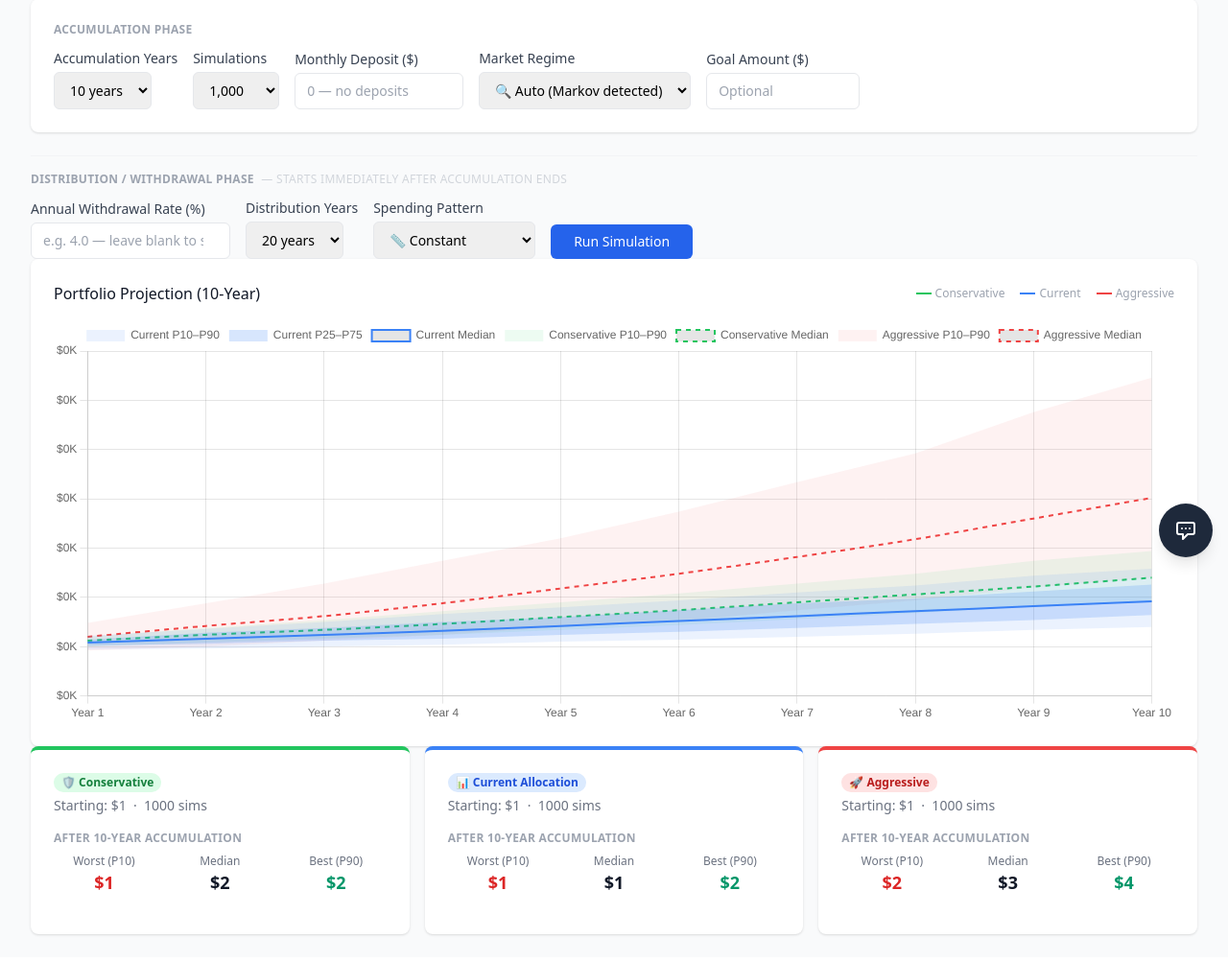
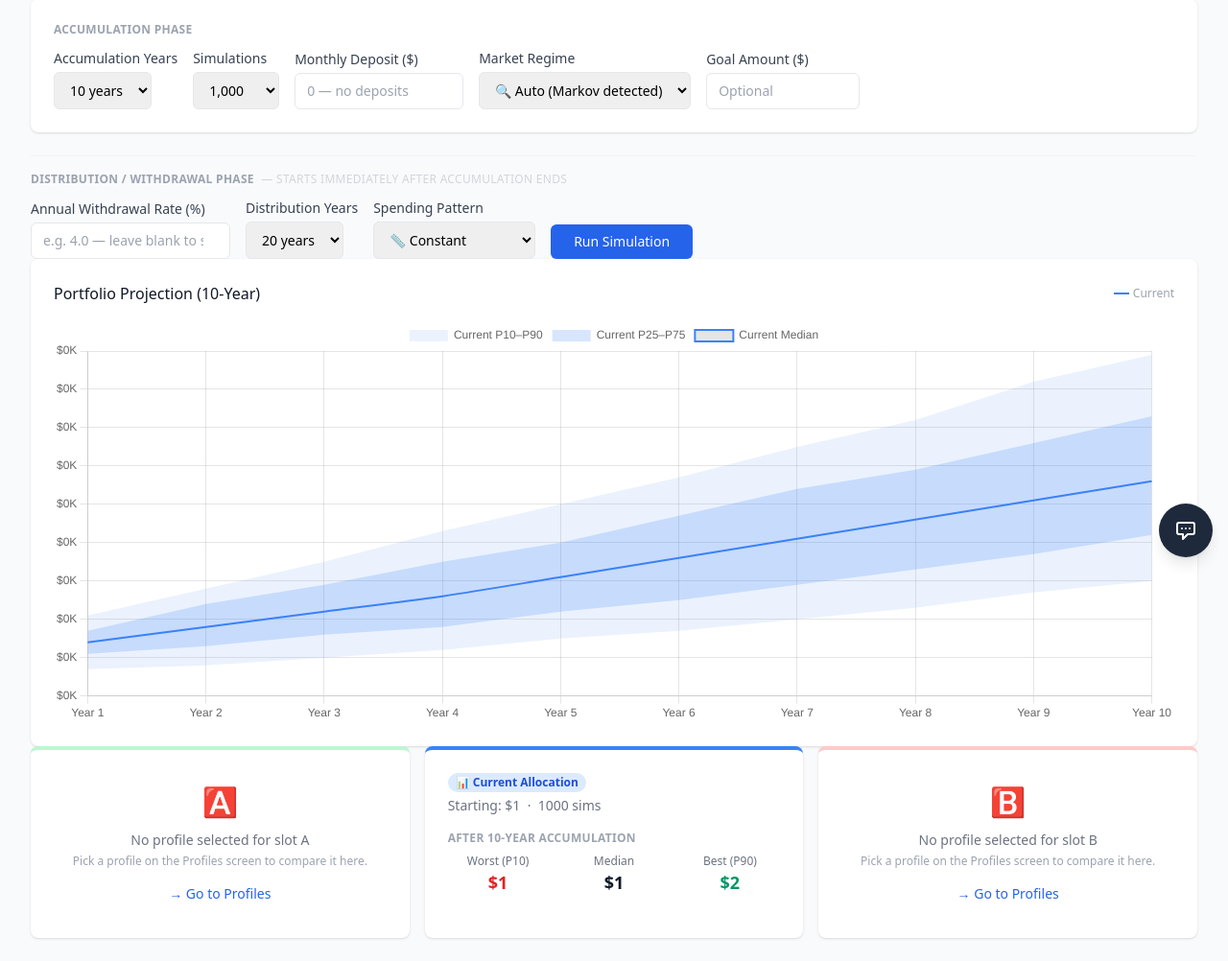
Before and after one commit to getmalone/Family-Office, a FastAPI app: page /analysis/monte-carlo in a window 1280 px wide. Shown: the part 203-1205 px from the top of the page at 96% size. Before the commit the page ends 1179 px from the top, so only its background shows below. Run offline with FastAPI, Linux system fonts and the light colour scheme; some libraries are stand-ins or nearby versions.

Commit message:
Add user-selectable A/B comparison profiles to Monte Carlo
Users can now pick any two profiles as "Slot A" and "Slot B" on the Profiles
screen; Monte Carlo shows [Profile A] | [Current] | [Profile B] side-by-side.

- InvestmentProfile model: add is_comparison_a / is_comparison_b columns
- db.py: idempotent ALTER TABLE migration for the two new columns
- schemas/analysis.py: expose new flags on InvestmentProfileSchema;
  rename MonteCarloComparison fields conservative/aggressive → comparison_a/b
- analysis_service.py: add get_comparison_profiles(), set_comparison_profile();
  run_monte_carlo() now simulates user-chosen profiles instead of hardcoded ones
- api/analysis.py: add POST /profiles/{id}/set-comparison-a and set-comparison-b routes
- profiles.html: A/B selector buttons per card, header shows current selections
- monte_carlo.html: 3-column layout with profile names in legend; placeholder
  cards with link to Profiles page when no comparison profile is selected

Co-Authored-By: Claude Sonnet 4.6 <noreply@anthropic.com>

```diff
--- a/app/models/investment_profile.py
+++ b/app/models/investment_profile.py
@@ -39,5 +39,7 @@ class InvestmentProfile(Base, TimestampMixin):
     risk_tolerance: Mapped[RiskToleranceEnum] = mapped_column(String(50))
     is_system: Mapped[bool] = mapped_column(Boolean, default=False)
     is_active: Mapped[bool] = mapped_column(Boolean, default=False)
+    is_comparison_a: Mapped[bool] = mapped_column(Boolean, default=False)
+    is_comparison_b: Mapped[bool] = mapped_column(Boolean, default=False)
     description: Mapped[str | None] = mapped_column(String(500), nullable=True)
     target_allocations_json: Mapped[str] = mapped_column(String(2000))
--- a/app/schemas/analysis.py
+++ b/app/schemas/analysis.py
@@ -112,6 +112,8 @@ class InvestmentProfileSchema(BaseModel):
     risk_tolerance: str
     is_system: bool
     is_active: bool
+    is_comparison_a: bool = False
+    is_comparison_b: bool = False
     description: str | None
     target_allocations: dict[str, Decimal]
 
@@ -197,6 +199,6 @@ class MonteCarloResult(BaseModel):
 class MonteCarloComparison(BaseModel):
     current: MonteCarloResult
     target: MonteCarloResult | None = None
-    conservative: MonteCarloResult | None = None
-    aggressive: MonteCarloResult | None = None
+    comparison_a: MonteCarloResult | None = None
+    comparison_b: MonteCarloResult | None = None
     goal_amount: Decimal | None = None
--- a/app/templates/analysis/monte_carlo.html
+++ b/app/templates/analysis/monte_carlo.html
@@ -302,9 +302,13 @@
           {% endif %}
         </h3>
         <div class="flex items-center gap-4 text-xs text-gray-400">
-          <span class="flex items-center gap-1"><span class="w-4 h-0.5 bg-green-500 inline-block"></span> Conservative</span>
+          {% if result.comparison_a %}
+          <span class="flex items-center gap-1"><span class="w-4 h-0.5 bg-green-500 inline-block"></span> {{ result.comparison_a.label }}</span>
+          {% endif %}
           <span class="flex items-center gap-1"><span class="w-4 h-0.5 bg-blue-500 inline-block"></span> Current</span>
-          <span class="flex items-center gap-1"><span class="w-4 h-0.5 bg-red-500 inline-block"></span> Aggressive</span>
+          {% if result.comparison_b %}
+          <span class="flex items-center gap-1"><span class="w-4 h-0.5 bg-red-500 inline-block"></span> {{ result.comparison_b.label }}</span>
+          {% endif %}
           {% if result.current.withdrawal_years > 0 %}
           <span class="flex items-center gap-1"><span class="w-4 h-0.5 bg-orange-400 inline-block" style="border-top: 2px dashed rgb(251,146,60);height:0"></span> Distribution</span>
           {% endif %}
@@ -315,14 +319,33 @@
       </div>
     </div>
 
-    <!-- 3-column comparison cards: Conservative | Current | Aggressive -->
+    <!-- 3-column comparison cards: Profile A | Current | Profile B -->
     <div class="grid grid-cols-1 lg:grid-cols-3 gap-4">
-      {% if result.conservative %}
-        {{ result_card(result.conservative, 'green') }}
+      {# Left column: Comparison A — placeholder if not selected #}
+      {% if result.comparison_a %}
+        {{ result_card(result.comparison_a, 'green') }}
+      {% else %}
+        <div class="bg-white shadow rounded-lg p-6 border-t-4 border-green-200 flex flex-col items-center justify-center text-center min-h-[200px]">
+          <div class="text-3xl mb-3">🅰️</div>
+          <p class="text-sm font-medium text-gray-500 mb-1">No profile selected for slot A</p>
+          <p class="text-xs text-gray-400 mb-4">Pick a profile on the Profiles screen to compare it here.</p>
+          <a href="/analysis/profiles" class="text-blue-600 hover:text-blue-800 text-sm font-medium">→ Go to Profiles</a>
+        </div>
       {% endif %}
+
+      {# Center column: Current allocation #}
       {{ result_card(result.current, 'blue') }}
-      {% if result.aggressive %}
-        {{ result_card(result.aggressive, 'red') }}
+
+      {# Right column: Comparison B — placeholder if not selected #}
+      {% if result.comparison_b %}
+        {{ result_card(result.comparison_b, 'red') }}
+      {% else %}
+        <div class="bg-white shadow rounded-lg p-6 border-t-4 border-red-200 flex flex-col items-center justify-center text-center min-h-[200px]">
+          <div class="text-3xl mb-3">🅱️</div>
+          <p class="text-sm font-medium text-gray-500 mb-1">No profile selected for slot B</p>
+          <p class="text-xs text-gray-400 mb-4">Pick a profile on the Profiles screen to compare it here.</p>
+          <a href="/analysis/profiles" class="text-blue-600 hover:text-blue-800 text-sm font-medium">→ Go to Profiles</a>
+        </div>
       {% endif %}
     </div>
 </div>
@@ -334,8 +357,8 @@ const ctx = document.getElementById('monte-carlo-chart').getContext('2d');
 const accumYears      = {{ years }};
 const currentData     = {{ result.current.model_dump_json() | safe }};
 const targetData      = {{ result.target.model_dump_json() | safe if result.target else 'null' }};
-const conservativeData = {{ result.conservative.model_dump_json() | safe if result.conservative else 'null' }};
-const aggressiveData   = {{ result.aggressive.model_dump_json() | safe if result.aggressive else 'null' }};
+const comparisonAData  = {{ result.comparison_a.model_dump_json() | safe if result.comparison_a else 'null' }};
+const comparisonBData  = {{ result.comparison_b.model_dump_json() | safe if result.comparison_b else 'null' }};
 
 const withdrawalYears = currentData.withdrawal_years || 0;
 const totalYears      = accumYears + withdrawalYears;
@@ -392,39 +415,41 @@ if (withdrawalYears > 0 && currentData.withdrawal_trajectories.length) {
         data: phaseData(cDist, 'median', accumYears - 1, totalYears) });
 }
 
-// ── Conservative allocation (green) ──────────────────────────────────────────
-if (conservativeData) {
-    const consAccum = conservativeData.trajectories;
-    datasets.push({ label: 'Conservative P10–P90', pointRadius: 0, fill: '+1',
+// ── Comparison A (green) ──────────────────────────────────────────────────────
+if (comparisonAData) {
+    const aLabel  = comparisonAData.label || 'Profile A';
+    const aAccum  = comparisonAData.trajectories;
+    datasets.push({ label: `${aLabel} P10–P90`, pointRadius: 0, fill: '+1',
         backgroundColor: 'rgba(34,197,94,0.08)', borderColor: 'transparent',
-        data: phaseData(consAccum, 'p90', 0, totalYears) });
+        data: phaseData(aAccum, 'p90', 0, totalYears) });
     datasets.push({ label: '', pointRadius: 0, fill: false, borderColor: 'transparent',
-        data: phaseData(consAccum, 'p10', 0, totalYears) });
-    datasets.push({ label: 'Conservative Median', pointRadius: 0, fill: false, tension: 0.3,
+        data: phaseData(aAccum, 'p10', 0, totalYears) });
+    datasets.push({ label: `${aLabel} Median`, pointRadius: 0, fill: false, tension: 0.3,
         borderColor: 'rgb(34,197,94)', borderWidth: 2, borderDash: [5,5],
-        data: phaseData(consAccum, 'median', 0, totalYears) });
-    if (withdrawalYears > 0 && conservativeData.withdrawal_trajectories && conservativeData.withdrawal_trajectories.length) {
-        datasets.push({ label: 'Conservative Dist.', pointRadius: 0, fill: false, tension: 0.3,
+        data: phaseData(aAccum, 'median', 0, totalYears) });
+    if (withdrawalYears > 0 && comparisonAData.withdrawal_trajectories && comparisonAData.withdrawal_trajectories.length) {
+        datasets.push({ label: `${aLabel} Dist.`, pointRadius: 0, fill: false, tension: 0.3,
             borderColor: 'rgb(22,163,74)', borderWidth: 2, borderDash: [4,3],
-            data: phaseData(conservativeData.withdrawal_trajectories, 'median', accumYears - 1, totalYears) });
+            data: phaseData(comparisonAData.withdrawal_trajectories, 'median', accumYears - 1, totalYears) });
     }
 }
 
-// ── Aggressive allocation (red) ───────────────────────────────────────────────
-if (aggressiveData) {
-    const aggrAccum = aggressiveData.trajectories;
-    datasets.push({ label: 'Aggressive P10–P90', pointRadius: 0, fill: '+1',
+// ── Comparison B (red) ────────────────────────────────────────────────────────
+if (comparisonBData) {
+    const bLabel  = comparisonBData.label || 'Profile B';
+    const bAccum  = comparisonBData.trajectories;
+    datasets.push({ label: `${bLabel} P10–P90`, pointRadius: 0, fill: '+1',
         backgroundColor: 'rgba(239,68,68,0.07)', borderColor: 'transparent',
-        data: phaseData(aggrAccum, 'p90', 0, totalYears) });
+        data: phaseData(bAccum, 'p90', 0, totalYears) });
     datasets.push({ label: '', pointRadius: 0, fill: false, borderColor: 'transparent',
-        data: phaseData(aggrAccum, 'p10', 0, totalYears) });
-    datasets.push({ label: 'Aggressive Median', pointRadius: 0, fill: false, tension: 0.3,
+        data: phaseData(bAccum, 'p10', 0, totalYears) });
+    datasets.push({ label: `${bLabel} Median`, pointRadius: 0, fill: false, tension: 0.3,
         borderColor: 'rgb(239,68,68)', borderWidth: 2, borderDash: [5,5],
-        data: phaseData(aggrAccum, 'median', 0, totalYears) });
-    if (withdrawalYears > 0 && aggressiveData.withdrawal_trajectories && aggressiveData.withdrawal_trajectories.length) {
-        datasets.push({ label: 'Aggressive Dist.', pointRadius: 0, fill: false, tension: 0.3,
+        data: phaseData(bAccum, 'median', 0, totalYears) });
+    if (withdrawalYears > 0 && comparisonBData.withdrawal_trajectories && comparisonBData.withdrawal_trajectories.length) {
+        datasets.push({ label: `${bLabel} Dist.`, pointRadius: 0, fill: false, tension: 0.3,
             borderColor: 'rgb(185,28,28)', borderWidth: 2, borderDash: [4,3],
-            data: phaseData(aggressiveData.withdrawal_trajectories, 'median', accumYears - 1, totalYears) });
+            data: phaseData(comparisonBData.withdrawal_trajectories, 'median', accumYears - 1, totalYears) });
     }
 }
 
```
Also changed, not shown: app/api/analysis.py (+16 -0 lines), app/services/analysis_service.py (+43 -10 lines), app/services/db.py (+24 -1 lines), app/templates/analysis/profiles.html (+33 -0 lines).
